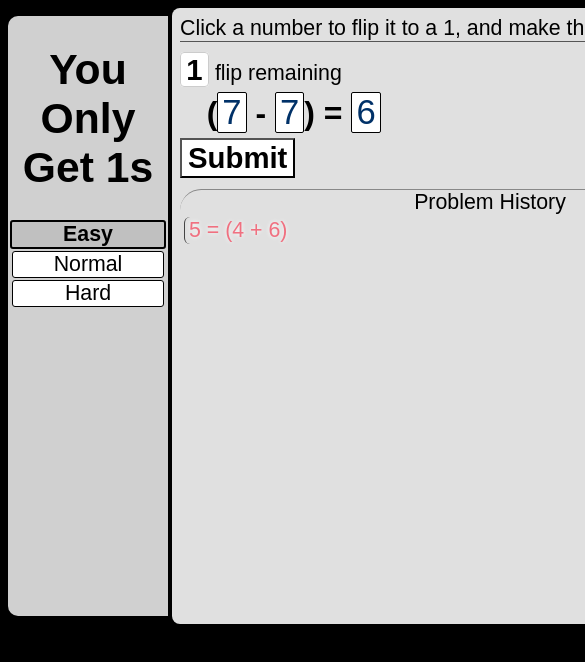
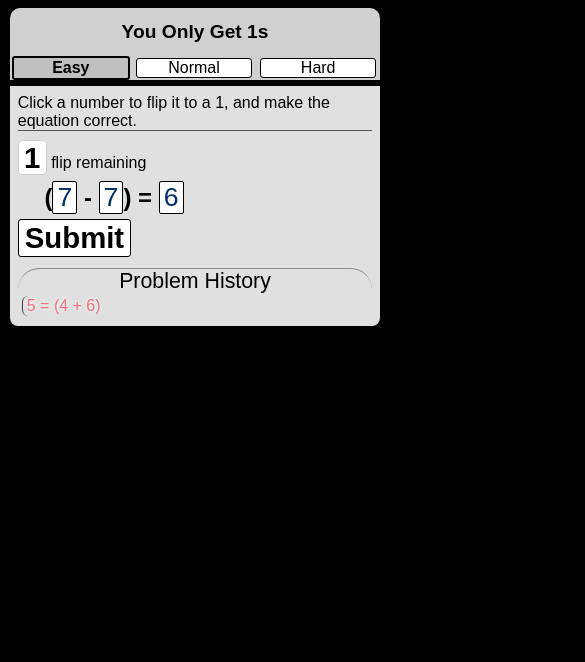
Before and after one commit to bluehexagons/yog1, a plain HTML site: page yog1.htm in a window 390 px wide. Both pictures are taken after a click on the button "Submit". Shown: the top 662 px of the page, 585 px wide, since content can reach past the window. Drawn offline with Linux system fonts and the light colour scheme.

Commit message:
Modernize game interface and interactions

```diff
--- a/yog1.htm
+++ b/yog1.htm
@@ -1,64 +1,89 @@
-<html>
+<!DOCTYPE html>
+<html lang="en">
 <head>
+    <meta charset="UTF-8">
+    <meta name="viewport" content="width=device-width, initial-scale=1.0">
     <title>You Only Get 1s</title>
-	<style type="text/css">
+    <style>
+        *, *::before, *::after {
+            box-sizing: border-box;
+        }
+        :root {
+            --bg: #000;
+            --menu-bg: #d0d0d0;
+            --game-bg: #e0e0e0;
+            --number-bg: #fff;
+            --number-color: #003168;
+            --hint-color: #ca8863;
+            --hint-border: #633307;
+            --flipped-color: #6399cc;
+            --correct: #20e040;
+            --incorrect: #f07080;
+            --button-active-bg: #c0c0c0;
+            --border-color: #000;
+        }
         body {
             font-family: sans-serif;
             font-size: 16pt;
-			background: black;
+            background: var(--bg);
+            margin: 0;
+            min-height: 100vh;
+            display: flex;
+            align-items: flex-start;
+            justify-content: center;
         }
         #wrapper {
             width: 600pt;
-			margin-left: auto;
-			margin-right: auto;
-			height: 600px;
-			position: relative;
+            max-width: 95vw;
+            min-height: 600px;
+            display: flex;
+            margin-top: 6pt;
         }
         #menu {
-			height: 100%;
             width: 120pt;
-			background: #d0d0d0;
-			float: left;
-			position: relative;
-			top: 6pt;
-			border-radius: 10px 0px 0px 10px;
+            flex-shrink: 0;
+            background: var(--menu-bg);
+            border-radius: 10px 0 0 10px;
         }
         #menu h1 {
             text-align: center;
+            font-size: 1.2rem;
         }
         #start_buttons {
-			margin: 0px;
-			padding: 0px;
+            margin: 0;
+            padding: 0;
         }
-		#start_buttons li {
-			border: 1px solid black;
+        #start_buttons button {
+            display: block;
+            width: calc(100% - 8px);
+            padding: 0;
+            border: 1px solid var(--border-color);
             border-radius: 3px;
             cursor: pointer;
             text-align: center;
-			list-style: none;
-			margin: 2px 4px 2px 4px;
-			background: #fff;
+            margin: 2px 4px;
+            background: var(--number-bg);
+            font: inherit;
         }
-		#start_buttons li.active {
-			border: 2px solid black;
-			background: #c0c0c0;
+        #start_buttons button.active {
+            border: 2px solid var(--border-color);
+            background: var(--button-active-bg);
             font-weight: bold;
-			margin: 0px 2px 0px 2px;
+            width: calc(100% - 4px);
+            margin: 0 2px;
         }
         #game {
-			height: 100%;
-			width: 465pt;
+            flex: 1;
             padding: 8px;
-			background: #e0e0e0;
-			float: right;
+            background: var(--game-bg);
             border-radius: 8px;
             overflow: auto;
+            margin-left: 6px;
         }
         #problem {
             font-size: 24pt;
-			margin: 4pt 8pt 4pt 8pt;
-			position: relative;
-			left: 12pt;
+            margin: 4pt 8pt;
+            padding-left: 12pt;
         }
         #problem span.operator {
             font-weight: bold;
@@ -67,35 +92,42 @@
             font-weight: bolder;
         }
         #problem span.number {
-			color: #003168;
+            color: var(--number-color);
             font-size: 26pt;
-			border: 1px solid black;
+            border: 1px solid var(--border-color);
             border-radius: 2px;
-			padding: 0px 4px 0px 4px;
+            padding: 0 4px;
             cursor: pointer;
             display: inline-block;
             text-align: center;
-			background: #fff;
+            background: var(--number-bg);
+        }
+        #problem span.number:focus {
+            outline: 2px solid var(--number-color);
+            outline-offset: 1px;
         }
         #submit {
-			background: #fff;
+            background: var(--number-bg);
             font-weight: bold;
             font-size: 22pt;
+            cursor: pointer;
+            border: 1px solid var(--border-color);
+            border-radius: 3px;
         }
         #problem span.hint {
-			color: #ca8863;
-			border-color: #633307;
+            color: var(--hint-color);
+            border-color: var(--hint-border);
         }
         #problem span.flipped {
-			color: #6399cc;
+            color: var(--flipped-color);
         }
         #flips span.number {
             font-weight: bold;
             font-size: 22pt;
             border: 1px solid #ccc;
             border-radius: 4px;
-			background: #fff;
-			padding: 0px 4pt 0px 4pt;
+            background: var(--number-bg);
+            padding: 0 4pt;
         }
         #tutorial {
             border-bottom: 1px solid #555;
@@ -105,28 +137,61 @@
             font-size: 16pt;
             margin-top: 8pt;
             border-top: 1px solid #888;
-			border-radius: 16pt 16pt 0px 0px;
+            border-radius: 16pt 16pt 0 0;
             text-align: center;
         }
         #history {
-			margin: 0px;
-			padding: 0px;
+            margin: 0;
+            padding: 0;
         }
         #history li {
             border-left: 1px solid #444;
-			padding: 1px 4px 1px 4px;
+            padding: 1px 4px;
             display: block;
             border-radius: 6px;
             text-align: left;
             list-style: none;
-			margin: 2px 4px 2px 4px;
-			text-shadow: white 0px 0px 4px;
+            margin: 2px 4px;
+            text-shadow: white 0 0 4px;
         }
         #history li.correct {
-			color: #20e040;
+            color: var(--correct);
         }
         #history li.incorrect {
-			color: #f07080;
+            color: var(--incorrect);
+        }
+
+        @media (max-width: 640px) {
+            body {
+                font-size: 12pt;
+            }
+            #wrapper {
+                flex-direction: column;
+                min-height: auto;
+            }
+            #menu {
+                width: 100%;
+                border-radius: 10px 10px 0 0;
+            }
+            #start_buttons {
+                display: flex;
+                justify-content: center;
+            }
+            #start_buttons button {
+                flex: 1;
+                max-width: 120px;
+            }
+            #game {
+                margin-left: 0;
+                margin-top: 6px;
+                border-radius: 0 0 8px 8px;
+            }
+            #problem {
+                font-size: 18pt;
+            }
+            #problem span.number {
+                font-size: 20pt;
+            }
         }
     </style>
 </head>
@@ -134,29 +199,31 @@
     <div id="wrapper">
         <div id="menu">
             <h1>You Only Get 1s</h1>
-			<ul id="start_buttons">
-				<!-- <li data-difficulty="0" data-tutorial="1">Tutorial</li> -->
-				<li data-difficulty="0" class="active">Easy</li>
-				<li data-difficulty="15">Normal</li>
-				<li data-difficulty="30">Hard</li>
-			</ul>
+            <div id="start_buttons" role="group" aria-label="Difficulty">
+                <!-- TODO: Tutorial mode
+                <button type="button" data-difficulty="0" data-tutorial="1">Tutorial</button>
+                -->
+                <button type="button" data-difficulty="0" class="active" aria-pressed="true">Easy</button>
+                <button type="button" data-difficulty="15" aria-pressed="false">Normal</button>
+                <button type="button" data-difficulty="30" aria-pressed="false">Hard</button>
+            </div>
         </div>
         <div id="game">
             <div id="tutorial">Click a number to flip it to a 1, and make the equation correct.</div>
             <div id="flips"><span class="number">0</span> <span>1s remaining</span></div>
             <div id="problem"></div>
-			<button id="submit">Submit</button>
+            <button id="submit" type="button">Submit</button>
             <div id="history_text">Problem History</div>
             <ul id="history"></ul>
         </div>
     </div>
-<script type="text/javascript">
+<script>
 (function () {
     'use strict';
-	var ui = (function (data) {
-			var key, found;
-			for (key in data) {
-				found = document.querySelectorAll(data[key]);
+
+    const ui = (function (data) {
+        for (const key in data) {
+            const found = document.querySelectorAll(data[key]);
             data[key] = found.length <= 1 ? found[0] : found;
         }
         return data;
@@ -165,91 +232,119 @@
         game: '#game',
         problem: '#problem',
         flips: '#flips',
-			startButtons: '#start_buttons li',
+        startButtons: '#start_buttons button',
         submit: '#submit',
         history: '#history'
-		})),
-		score,
-		difficulty,
-		modeDifficulty = 0,
-		challenge,
-		currentProblem,
-		slack,
-		flipsRemaining,
-		hideAll = function () {
+    }));
 
-		},
-		showMenu = function () {
-			ui.menu.style.display = 'block';
-		},
-		NumberNode = function NumberNode(value) {
-			var defaultValue = value,
-				currentValue = value,
-				span = document.createElement('span'),
-				toggled = false,
-				showValue = function () {
-					span.className = 'number hint';
-					//more compatible than classList, even if classList is better
-					span.firstChild.textContent = defaultValue;
-				},
-				hideValue = function () {
-					span.className = 'number flipped';
-					span.firstChild.textContent = currentValue;
-				},
-				click = function () {
-					if (toggled) {
-						currentValue = defaultValue;
-						span.className = 'number';
-						span.removeEventListener('mouseover', showValue, false);
-						span.removeEventListener('mouseout', hideValue, false);
+    let modeDifficulty = 0;
+    let flipsRemaining;
+    let currentProblem;
+
+    class NumberNode {
+        constructor(value) {
+            this.defaultValue = value;
+            this.currentValue = value;
+            this.toggled = false;
+            this.span = null;
+            this.originalWidth = null;
+        }
+
+        showValue() {
+            this.span.classList.add('hint');
+            this.span.classList.remove('flipped');
+            this.span.firstChild.textContent = this.defaultValue;
+        }
+
+        hideValue() {
+            this.span.classList.remove('hint');
+            if (this.toggled) {
+                this.span.classList.add('flipped');
+            }
+            this.span.firstChild.textContent = this.currentValue;
+        }
+
+        handleClick() {
+            if (this.toggled) {
+                this.currentValue = this.defaultValue;
+                this.span.classList.remove('flipped', 'hint');
+                if (this.originalWidth !== null) {
+                    this.span.style.minWidth = '';
+                    this.originalWidth = null;
+                }
+                this.span.removeEventListener('mouseover', this.showValueBound, false);
+                this.span.removeEventListener('mouseout', this.hideValueBound, false);
                 flipsRemaining++;
                 updateFlips();
-						toggled = false;
+                this.toggled = false;
             } else {
                 if (flipsRemaining) {
                     flipsRemaining--;
                     updateFlips();
-							currentValue = 1;
-							span.className = 'number flipped';
-							span.style.width = span.offsetWidth - 10 + 'px'; //keep button the same size
-							span.addEventListener('mouseover', showValue, false);
-							span.addEventListener('mouseout', hideValue, false);
-							toggled = true;
+                    this.currentValue = 1;
+                    this.span.classList.add('flipped');
+                    this.span.classList.remove('hint');
+                    if (this.originalWidth === null) {
+                        this.originalWidth = this.span.offsetWidth;
+                    }
+                    this.span.style.minWidth = this.originalWidth + 'px';
+                    this.span.addEventListener('mouseover', this.showValueBound, false);
+                    this.span.addEventListener('mouseout', this.hideValueBound, false);
+                    this.toggled = true;
                 }
             }
-					span.firstChild.textContent = currentValue;
+            this.span.firstChild.textContent = this.currentValue;
+        }
+
+        handleKeydown(e) {
+            if (e.key === 'Enter' || e.key === ' ') {
+                e.preventDefault();
+                this.handleClick();
+            }
+        }
+
+        build() {
+            this.span = document.createElement('span');
+            this.span.appendChild(document.createTextNode(this.currentValue));
+            this.span.classList.add('number');
+            this.span.tabIndex = 0;
+
+            this.showValueBound = this.showValue.bind(this);
+            this.hideValueBound = this.hideValue.bind(this);
+            this.clickBound = this.handleClick.bind(this);
+            this.keydownBound = this.handleKeydown.bind(this);
+
+            this.span.addEventListener('click', this.clickBound, false);
+            this.span.addEventListener('keydown', this.keydownBound, false);
+            return this.span;
+        }
+
+        toString() {
+            return '' + this.currentValue;
+        }
+    }
+
+    function calculateDifficulty(problem) {
+        let i = problem.length;
+        let diff = 0;
+        while (i--) {
+            diff += problem[i].length / 2;
+        }
+        diff *= problem.length + 2;
+        return diff;
+    }
+
+    const operationStrings = {
+        0: ' + ',
+        1: ' - '
     };
-			this.toString = function () {
-				return '' + currentValue;
-			};
-			this.span = span;
-			this.build = function () {
-				span.appendChild(document.createTextNode(currentValue));
-				span.className = 'number';
-				span.addEventListener('click', click, false);
-				return span;
-			}
-		},
-		calculateDifficulty = function(problem) {
-			var i = problem.length,
-				difficulty = 0;
-			while (i--) {
-				difficulty += problem[i].length / 2;
-			}
-			difficulty *= problem.length + 2;
-			return difficulty;
-		},
-		operationStrings = {
-			0: ' + ',
-			1: ' - ',
-			2: ' * ',
-			3: ' / '
-		},
-		makeOne = function (n) {
-			var operation = Math.random() * 2 | 0,
-				n1, opStr, n2;
+
+    function makeOne(n) {
+        // 2 = 1 + 1 would require two flips after both 1s are disguised.
+        const operation = n === 2 ? 1 : Math.random() * 2 | 0;
+        let n1, n2;
         switch (operation) {
-				case 0: //addition
+            case 0:
                 if (Math.random() < 0.5) {
                     n1 = 1;
                     n2 = n - 1;
@@ -257,93 +352,80 @@
                     n1 = n - 1;
                     n2 = 1;
                 }
-
                 return ['(', n1, operationStrings[operation], n2, ')'];
-				case 1: //subtraction
+            case 1:
                 n1 = n + 1;
                 n2 = 1;
+                return ['(', n1, operationStrings[operation], n2, ')'];
+        }
+    }
 
-					return ['(', n1, operationStrings[operation], n2, ')'];
-				default:
-					break;
-			}
-		},
-		splitNumber = function (n) {
-			var operation = Math.random() * 2 | 0,
-				n1, opStr, n2, nSwap;
+    function splitNumber(n) {
+        let operation = Math.random() * 2 | 0;
+        let n1, n2;
         if (n <= 3) {
             operation = 1;
         }
         switch (operation) {
-				case 0: //addition
+            case 0:
                 n1 = Math.random() * (n - 3) + 2 | 0;
                 n2 = n - n1;
-
                 return ['(', n1, operationStrings[operation], n2, ')'];
-				case 1: //subtraction
+            case 1:
                 n1 = Math.random() * n * 2.3 + n + 2 | 0;
                 n2 = n1 - n;
+                return ['(', n1, operationStrings[operation], n2, ')'];
+        }
+    }
 
-					return ['(', n1, operationStrings[operation], n2, ')'];
-				default:
-					break;
-			}
-		},
-		getRandomValIndex = function (arr) {
-			var vals = [],
-				i = arr.length;
+    function getRandomValIndex(arr) {
+        const vals = [];
+        let i = arr.length;
         while (i--) {
             if (typeof arr[i] === 'number') {
                 vals.push(i);
             }
         }
         return vals[vals.length * Math.random() | 0];
-		},
-		generateProblem = function (baseDifficulty, useSlack) {
-			var numSides = 2,
-				difficulty = baseDifficulty,
-				currentDifficulty = 0,
-				decision,
-				startEqual = (Math.random() * Math.pow(difficulty, 0.25) | 0) * 5 + 5 + (Math.random() * 6 - 3 | 0),
-				sides = [],
-				i,
-				modVal,
-				modSide,
-				modIndex,
-				split,
-				spliceArgs;
+    }
+
+    function generateProblem(baseDifficulty) {
+        const numSides = 2;
+        const difficulty = baseDifficulty;
+        let currentDifficulty = 0;
+        const startEqual = (Math.random() * Math.pow(difficulty, 0.25) | 0) * 5 + 5 + (Math.random() * 6 - 3 | 0);
+        const sides = [];
+        let i;
 
         i = numSides;
         while (i--) {
             sides[i] = [startEqual];
         }
         while (currentDifficulty < difficulty) {
-				modSide = Math.random() * numSides | 0;
-				modVal = getRandomValIndex(sides[modSide]);
-				split = splitNumber(sides[modSide][modVal]);
+            const modSide = Math.random() * numSides | 0;
+            const modVal = getRandomValIndex(sides[modSide]);
+            const split = splitNumber(sides[modSide][modVal]);
             split.unshift(modVal, 1);
-				Array.prototype.splice.apply(sides[modSide], split);
-				//sides[modSide].splice(modVal, 1, split[0], split[1], split[2]);
+            sides[modSide].splice(...split);
             currentDifficulty = calculateDifficulty(sides);
         }
 
-			modSide = Math.random() * numSides | 0;
-			modVal = getRandomValIndex(sides[modSide]);
-			split = makeOne(sides[modSide][modVal]);
+        const modSide = Math.random() * numSides | 0;
+        const modVal = getRandomValIndex(sides[modSide]);
+        const split = makeOne(sides[modSide][modVal]);
         split.unshift(modVal, 1);
-			Array.prototype.splice.apply(sides[modSide], split);
-			//sides[modSide].splice(modVal, 1, split[0], split[1], split[2]);
+        sides[modSide].splice(...split);
 
         return sides;
-		},
-		unsolveProblem = function (problem, difficulty) {
-			var i = problem.length,
-				j, sides, nodes;
-			sides = [];
+    }
+
+    function unsolveProblem(problem, difficulty) {
+        let i = problem.length;
+        const sides = [];
         while (i--) {
-				nodes = [];
+            const nodes = [];
             sides[i] = nodes;
-				j = problem[i].length;
+            let j = problem[i].length;
             while (j--) {
                 if (typeof problem[i][j] === 'number' && problem[i][j] === 1) {
                     nodes[j] = (Math.random() * Math.pow(difficulty, 0.25) | 0) * 5 + 5 + (Math.random() * 6 - 3 | 0);
@@ -353,15 +435,15 @@
             }
         }
         return sides;
-		},
-		problemToNodes = function (problem) {
-			var i, j, sides, nodes;
-			sides = [];
-			i = problem.length;
+    }
+
+    function problemToNodes(problem) {
+        const sides = [];
+        let i = problem.length;
         while (i--) {
-				nodes = [];
+            const nodes = [];
             sides[i] = nodes;
-				j = problem[i].length;
+            let j = problem[i].length;
             while (j--) {
                 if (typeof problem[i][j] === 'number') {
                     nodes[j] = new NumberNode(problem[i][j]);
@@ -371,19 +453,21 @@
             }
         }
         return sides;
-		},
-		textElement = function (type, content, className) {
-			var e = document.createElement(type);
+    }
+
+    function textElement(type, content, className) {
+        const e = document.createElement(type);
         e.appendChild(document.createTextNode(content));
         if (className) {
-				e.className = className;
+            e.classList.add(className);
         }
         return e;
-		},
-		buildProblemElements = function (problem) {
-			var i, j, container = document.createElement('span');
-			for (i = 0; i < problem.length; i++) {
-				for (j = 0; j < problem[i].length; j++) {
+    }
+
+    function buildProblemElements(problem) {
+        const container = document.createElement('span');
+        for (let i = 0; i < problem.length; i++) {
+            for (let j = 0; j < problem[i].length; j++) {
                 if (problem[i][j] instanceof NumberNode) {
                     container.appendChild(problem[i][j].build());
                 } else {
@@ -395,38 +479,39 @@
             }
         }
         return container;
-		},
-		updateFlips = function () {
+    }
+
+    function updateFlips() {
         ui.flips.firstChild.firstChild.textContent = flipsRemaining;
         ui.flips.lastChild.firstChild.textContent = flipsRemaining === 1 ? 'flip remaining' : 'flips remaining';
-		},
-		ProblemData = (function () {
-			var ProblemData = function (difficulty) {
+    }
+
+    // FIXME: Replace eval() with a proper arithmetic evaluator
+    class ProblemData {
+        constructor(difficulty) {
             this.solved = generateProblem(difficulty);
-				this.problem = unsolveProblem(this.solved);
+            this.problem = unsolveProblem(this.solved, difficulty);
             this.nodes = problemToNodes(this.problem);
             this.elements = buildProblemElements(this.nodes);
-			};
-			ProblemData.prototype.checkSolved = function () {
-				var totals = [], i;
-				for (i = 0; i < this.nodes.length; i++) {
+        }
+
+        checkSolved() {
+            const totals = [];
+            for (let i = 0; i < this.nodes.length; i++) {
                 totals[i] = eval(this.nodes[i].join(''));
             }
-				for (i = 1; i < totals.length; i++) {
+            for (let i = 1; i < totals.length; i++) {
                 if (totals[i] !== totals[0]) {
                     return false;
                 }
             }
             return true;
-			};
-			return ProblemData;
-		}()),
-		startRound = function () {
-			score = 0;
-			difficulty = modeDifficulty;
-			challenge = 0;
+        }
+    }
+
+    function startRound() {
         flipsRemaining = 1;
-			slack = Math.sqrt(difficulty * 0.1);
+        const difficulty = modeDifficulty;
         currentProblem = new ProblemData(difficulty);
         if (ui.problem.firstChild) {
             ui.problem.replaceChild(currentProblem.elements, ui.problem.firstChild);
@@ -434,41 +519,46 @@
             ui.problem.appendChild(currentProblem.elements);
         }
         updateFlips();
-		},
-		clickDifficulty = function (e) {
-			var i;
-			modeDifficulty = e.target.dataset ? +e.target.dataset.difficulty : +e.target.getAttribute('data-difficulty');
+    }
+
+    function clickDifficulty(e) {
+        const target = e.target;
+        modeDifficulty = target.dataset ? +target.dataset.difficulty : +target.getAttribute('data-difficulty');
         startRound();
-			i = ui.startButtons.length;
+        let i = ui.startButtons.length;
         while (i--) {
-				ui.startButtons[i].className = '';
+            ui.startButtons[i].classList.remove('active');
+            ui.startButtons[i].setAttribute('aria-pressed', 'false');
         }
-			e.target.className = 'active';
-		},
-		clickSubmit = function () {
-			var li;
-			li = document.createElement('li');
+        target.classList.add('active');
+        target.setAttribute('aria-pressed', 'true');
+    }
+
+    function clickSubmit() {
+        const li = document.createElement('li');
         li.appendChild(currentProblem.elements);
-			li.className = currentProblem.checkSolved() ? 'correct' : 'incorrect';
+        li.classList.add(currentProblem.checkSolved() ? 'correct' : 'incorrect');
         if (!ui.history.firstChild) {
             ui.history.appendChild(li);
         } else {
             ui.history.insertBefore(li, ui.history.firstChild);
         }
         startRound();
-		};
+    }
+
     (function () {
-		var i = ui.startButtons.length;
+        let i = ui.startButtons.length;
         while (i--) {
             ui.startButtons[i].addEventListener('click', clickDifficulty, false);
         }
         ui.submit.addEventListener('click', clickSubmit, false);
     }());
+
     window.addEventListener('selectstart', function (e) {
         e.preventDefault();
     }, false);
+
     startRound();
-	window.generateProblem = generateProblem;
 }());
 </script>
 </body>
```
Lines whose indentation alone changed are shown as unchanged.
